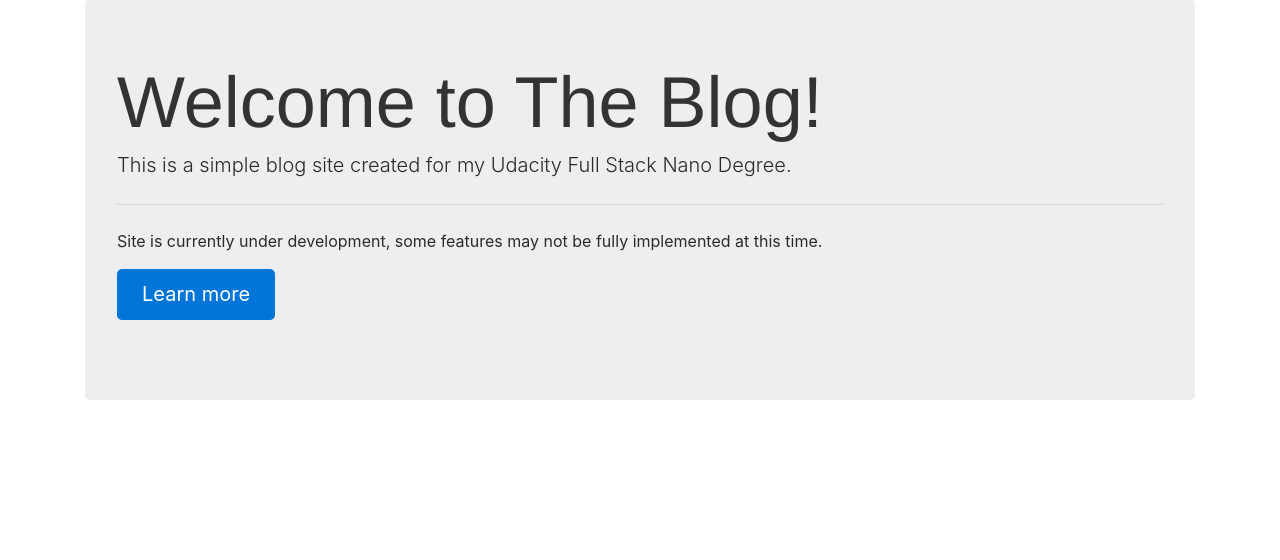
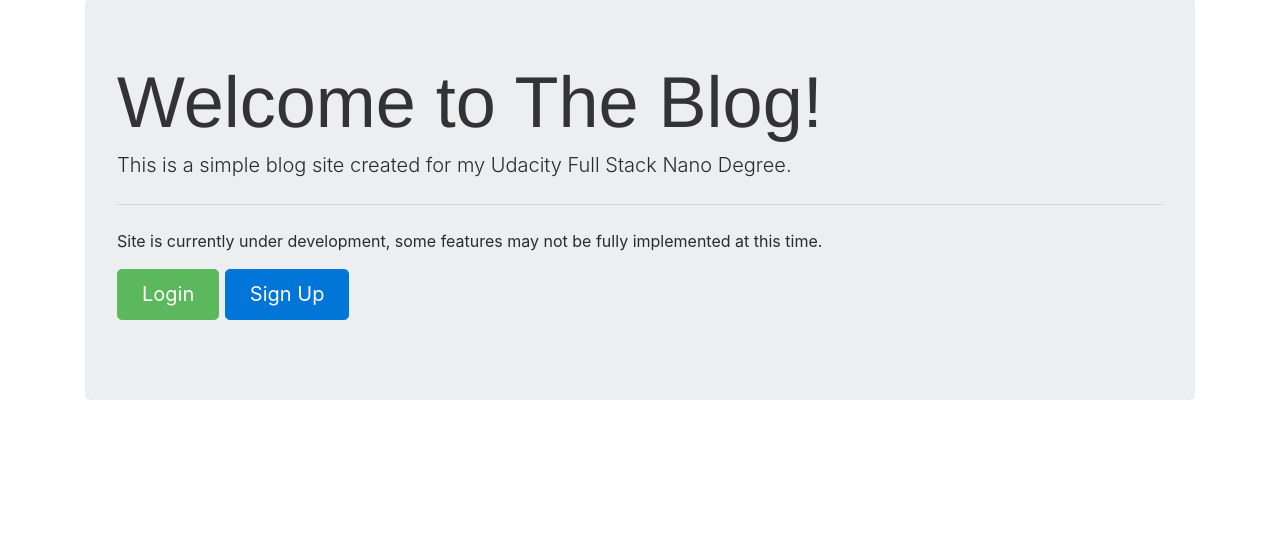
Before and after one commit to tdbunting/multiuser_blog_ufend, a Python web app: template app/templates/index.html in a window 1280 px wide. Shown: the part 76-636 px from the top of the page. Run offline with Jinja, Linux system fonts and the light colour scheme; the template is opened without the code that fills it, so the values that code supplies are empty; some libraries are stand-ins or nearby versions.

Commit message:
added buttons on the home page to link to login and signup pages

```diff
--- a/app/templates/index.html
+++ b/app/templates/index.html
@@ -6,7 +6,8 @@
     <hr class="my-4">
     <p>Site is currently under development, some features may not be fully implemented at this time.</p>
     <p class="lead">
-      <a class="btn btn-primary btn-lg" href="#" role="button">Learn more</a>
+      <a class="btn btn-success btn-lg" href="/login" role="button">Login</a>
+      <a class="btn btn-primary btn-lg" href="/signup" role="button">Sign Up</a>
     </p>
   </div>
 
```
